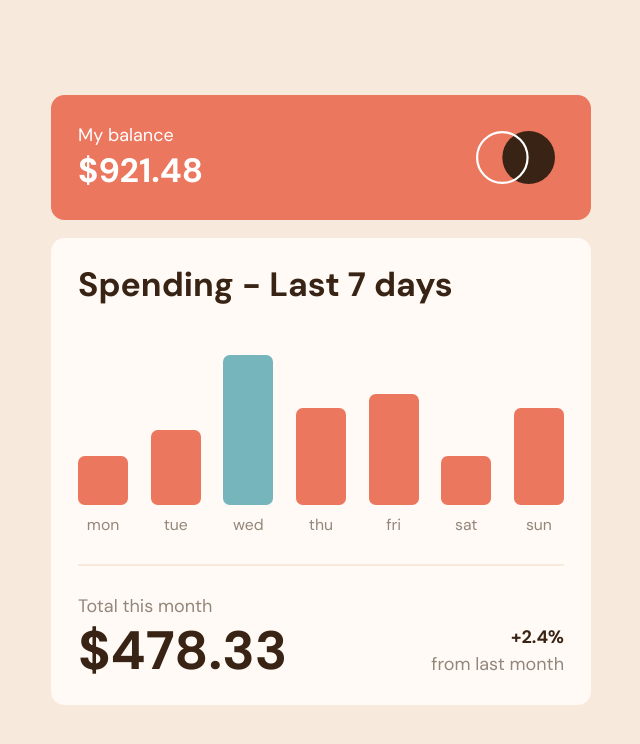
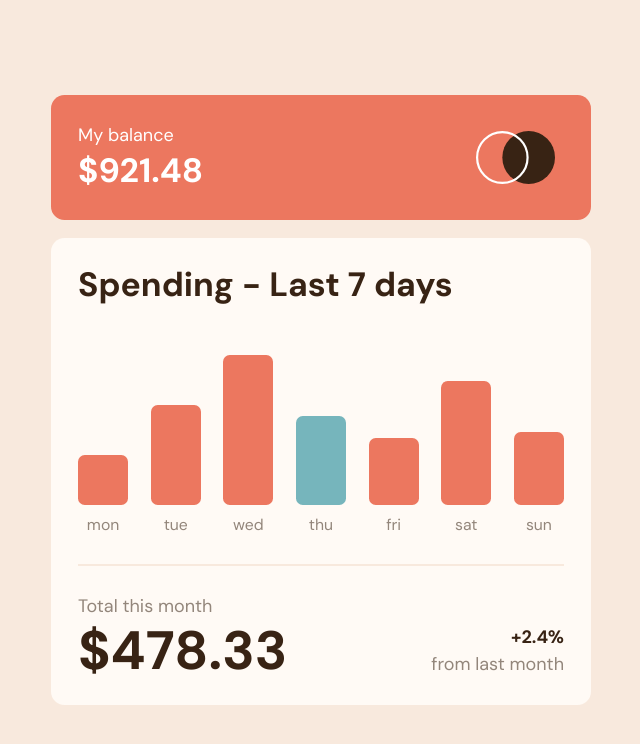
Before and after one commit to rachaelhrlm/fm-expense-chart-component, a React (Create React App) app: page / in a window 1280 px wide. Shown: the top 744 px of the page, without its empty margins (319-959 px from the left). Built offline with nearby package versions, Linux system fonts and the light colour scheme.

Commit message:
fetch data from json

```diff
--- a/package.json
+++ b/package.json
@@ -1,5 +1,6 @@
 {
     "name": "fm-expense-chart-component",
+    "homepage": "https://rachaelhrlm.github.io/fm-expense-chart-component",
     "version": "0.1.0",
     "private": true,
     "dependencies": {
--- a/src/App.tsx
+++ b/src/App.tsx
@@ -1,6 +1,40 @@
-import React, { FunctionComponent } from 'react';
+import classNames from 'classnames';
+import React, { FunctionComponent, useEffect, useState } from 'react';
+
+interface DailyExpense {
+    day: string;
+    amount: number;
+}
 
 export const App: FunctionComponent = () => {
+    const [dailyExpenses, setDailyExpenses] = useState<DailyExpense[]>([]);
+    const amounts = dailyExpenses.map((item) => item.amount);
+    const days = dailyExpenses.map((item) => item.day);
+    const maxAmount = Math.max(...amounts);
+    const today = new Date().getDay() > 0 ? new Date().getDay() - 1 : 6;
+
+    useEffect(() => {
+        const getData = async () => {
+            const data: DailyExpense[] = await fetch(
+                `${window.location.host.includes('localhost') ? '' : '/fm-expense-chart-component'}/json/data.json`,
+                {
+                    headers: {
+                        'Content-Type': 'application/json',
+                        Accept: 'application/json',
+                    },
+                },
+            ).then((response) => response.json());
+
+            if (data) setDailyExpenses(data);
+        };
+
+        getData();
+
+        return () => {
+            setDailyExpenses([]);
+        };
+    }, []);
+
     return (
         <main className="w-full h-screen bg-neutral-cream p-3 flex flex-col gap-4 place-items-center place-content-center">
             <div className="w-full h-[97px] bg-primary-red rounded-xl p-5 text-white flex justify-between md:w-[540px] md:h-[125px] md:p-6">
@@ -15,22 +49,20 @@ export const App: FunctionComponent = () => {
                 <h1 className="text-2xl font-bold md:text-3xl">Spending - Last 7 days</h1>
                 <div className="space-y-2 pt-5">
                     <div className="grid grid-cols-7 gap-2 h-[150px] place-items-end md:gap-5">
-                        <div className="w-full bg-primary-red rounded-sm md:rounded-md" style={{ height: '33%' }}></div>
-                        <div className="w-full bg-primary-red rounded-sm md:rounded-md" style={{ height: '50%' }}></div>
-                        <div className="w-full bg-primary-cyan rounded-sm md:rounded-md" style={{ height: '100%' }}></div>
-                        <div className="w-full bg-primary-red rounded-sm md:rounded-md" style={{ height: '65%' }}></div>
-                        <div className="w-full bg-primary-red rounded-sm md:rounded-md" style={{ height: '74%' }}></div>
-                        <div className="w-full bg-primary-red rounded-sm md:rounded-md" style={{ height: '33%' }}></div>
-                        <div className="w-full bg-primary-red rounded-sm md:rounded-md" style={{ height: '65%' }}></div>
+                        {amounts.length &&
+                            amounts.map((amount, index) => {
+                                return (
+                                    <div
+                                        className={classNames(
+                                            { 'bg-primary-cyan': today === index },
+                                            'w-full bg-primary-red rounded-sm md:rounded-md',
+                                        )}
+                                        style={{ height: `${(amount / maxAmount) * 100}%` }}></div>
+                                );
+                            })}
                     </div>
                     <div className="grid grid-cols-7 gap-2 text-center text-neutral-brown text-xs md:gap-5 md:text-sm">
-                        <p>mon</p>
-                        <p>tue</p>
-                        <p>wed</p>
-                        <p>thu</p>
-                        <p>fri</p>
-                        <p>sat</p>
-                        <p>sun</p>
+                        {days.length && days.map((day) => <p>{day}</p>)}
                     </div>
                 </div>
                 <hr className="border-neutral-cream border" />
```
